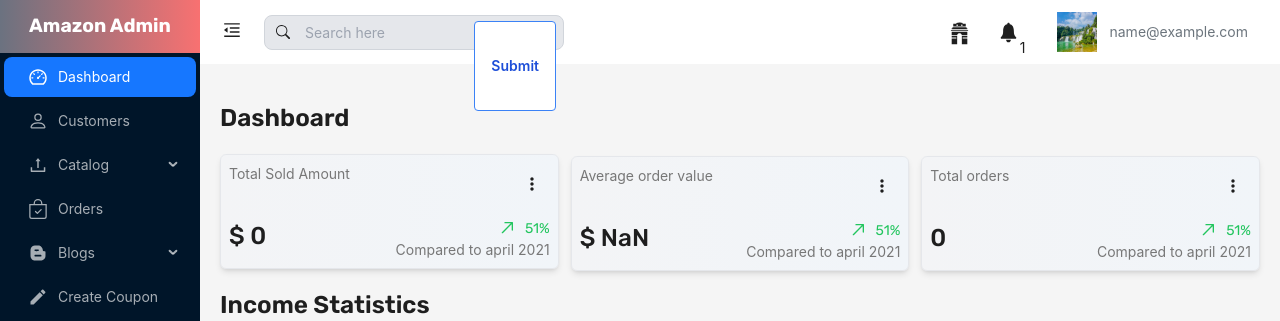
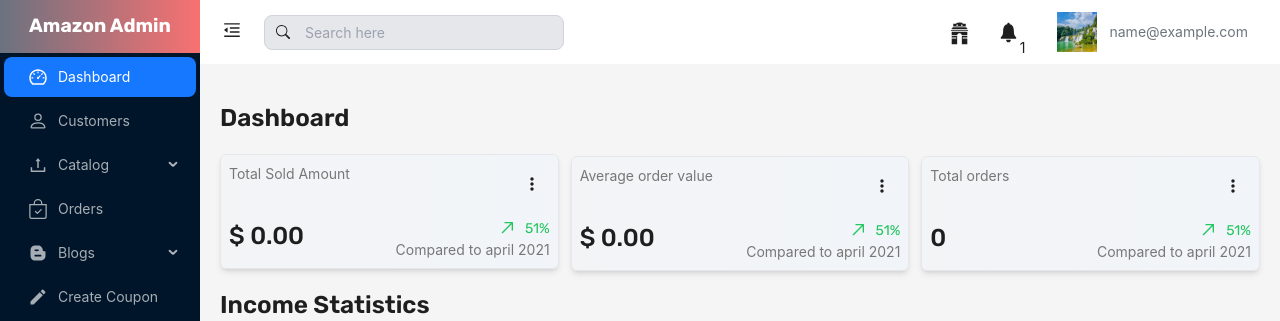
Before and after one commit to venu123143/amazon_admin, a React (Vite) app: page /admin in a window 1280 px wide. Shown: the top 321 px of the page. Built offline with nearby package versions, Linux system fonts and the light colour scheme; no server answers; sample sign-in values are in the browser's storage.

Commit message:
admin page changes

```diff
--- a/src/components/SalesCard.tsx
+++ b/src/components/SalesCard.tsx
@@ -3,17 +3,21 @@
 import { RxArrowTopRight } from "react-icons/rx"
 import { GoArrowDownRight } from "react-icons/go"
 
-const SalesCard = ({ title, value }: any) => {
+const SalesCard = ({ title, value, onClick }: any) => {
     const sales = 51;
 
     const [dropdown, setDropDown] = useState(false)
 
     return (
-        <div className="p-2 border hover:border-none cursor-pointer transition-all delay-75 duration-300 hover:scale-95 bg-gradient-to-r from-gray-100 to-slate-100 hover:bg-gradient-to-r hover:from-slate-300 hover:to-green-400 flex flex-col gap-4 justify-between bg-white rounded-md shadow-md w-full">
-            <div className="flex justify-between">
+        <div onClick={onClick} className="p-2 border hover:border-none cursor-pointer transition-all delay-75 duration-300 hover:scale-95 bg-gradient-to-r from-gray-100 to-slate-100 hover:bg-gradient-to-r hover:from-slate-300 hover:to-green-400 flex flex-col gap-4 justify-between bg-white rounded-md shadow-md w-full">
+            <div className="flex  justify-between">
                 <span className="text-[#777777]">{title}</span>
                 <div onClick={() => setDropDown(!dropdown)} className="relative p-2 rounded-full">
                     <BiDotsVerticalRounded className="inline cursor-pointer" size={20} />
+                </div>
+            </div>
+            <div className="flex justify-between ">
+                <h3 className="font-Rubik font-[450] text-[1.52rem]">{value}</h3>
                 {
                     dropdown && (
 
@@ -35,10 +39,6 @@
                         </div>
                     )
                 }
-                </div>
-            </div>
-            <div className="flex justify-between">
-                <h3 className="font-Rubik font-[450] text-[1.52rem]">{value}</h3>
                 <div>
                     <div className="flex justify-end">
                         {sales > 50 ? (
--- a/src/css/App.css
+++ b/src/css/App.css
@@ -39,6 +39,11 @@
     line-height: 0;
 }
 
+:where(.css-1vr7spz).ant-layout-header {
+    line-height: 0;
+    color: rgba(0, 0, 0, 0.88);
+}
+
 main {
     height: 80vh;
     overflow-y: scroll;
@@ -55,13 +60,12 @@
 
 :where(.css-dev-only-do-not-override-1vr7spz).ant-menu-dark .ant-menu-item-selected,
 :where(.css-dev-only-do-not-override-1vr7spz).ant-menu-dark>.ant-menu .ant-menu-item-selected {
-    margin:5px;
+    margin: 5px;
 }
 
 
 /* images grid  */
-* Home page start */
-.grid-wrapper img {
+* Home page start */ .grid-wrapper img {
     max-width: 100%;
     height: auto;
     vertical-align: middle;
--- a/src/pages/Dashboard/Dashboard.tsx
+++ b/src/pages/Dashboard/Dashboard.tsx
@@ -57,24 +57,31 @@
   ]
 
   const totalOrderAmount = orders?.reduce((total, order) => {
-    return total + order?.totalPrice
+    return total + (order?.totalPrice || 0); // Adding 0 if totalPrice is null or undefined
   }, 0);
 
   // Calculate the average order value
-  const averageOrderValue = totalOrderAmount / orders.length;
+  const averageOrderValue = orders.length > 0 ? totalOrderAmount / orders.length : 0;
+
+  // Format the total order amount and average order value to two decimal places
+  const formattedTotalOrderAmount = Number.isNaN(totalOrderAmount) ? 0 : totalOrderAmount.toFixed(2);
+  const formattedAverageOrderValue = Number.isNaN(averageOrderValue) ? 0 : averageOrderValue.toFixed(2);
 
   const cards = [
     {
-      title: 'Total Sold Amount ',
-      value: `$ ${totalOrderAmount}`,
+      title: 'Total Sold Amount',
+      value: `$ ${formattedTotalOrderAmount}`,
+      onClick: () => { }
     },
     {
       title: 'Average order value',
-      value: `$ ${averageOrderValue}`,
+      value: `$ ${formattedAverageOrderValue}`,
+      onClick: () => { }
     },
     {
       title: 'Total orders',
       value: orders.length,
+      onClick: () => navigate('/admin/orders')
     },
   ]
 
@@ -85,7 +92,7 @@
       <div className="block 1100px:flex justify-between items-center gap-3 space-y-1 w-full">
         {cards.map((each, index) => (
           <div className="lg:w-full w-auto" key={index}>
-            <SalesCard title={each.title} value={each.value} />
+            <SalesCard title={each.title} value={each.value} onClick={each.onClick} />
           </div>
         ))}
 
--- a/src/pages/Dashboard/MainLayout.tsx
+++ b/src/pages/Dashboard/MainLayout.tsx
@@ -233,11 +233,11 @@
                             <input type="search" id="default-search" placeholder="Search here"
                                 className="block w-full h-full p-2 pl-10 text-sm text-gray-900 border border-gray-300 outline-none focus:shadow-md rounded-lg bg-gray-200 focus:bg-white"
                                 required />
-                            <button
+                            {/* <button
                                 type='submit'
                                 className="bg-white absolute right-2 top-1.5 px-4 py-3 hover:bg-blue-600 text-blue-700 font-semibold hover:text-white border border-blue-500 hover:border-transparent rounded">
                                 Submit
-                            </button>
+                            </button> */}
                         </form>
                     </div>
                     <div className=' mr-5  flex items-center justify-between gap-5'>
--- a/src/pages/product/Customers.tsx
+++ b/src/pages/product/Customers.tsx
@@ -51,6 +51,7 @@
       title: 'SNO.',
       dataIndex: 'key',
       render: (text: string) => <a>{text}</a>,
+      sorter: (a, b) => parseInt(a.key as string) - parseInt(b.key as string)
     },
     {
       title: 'Name',
@@ -92,7 +93,19 @@
     },
     {
       title: 'CreatedAt',
-      dataIndex: 'CreatedAt',
+      dataIndex: 'createdAt',
+      sorter: (a, b) => {
+        const nameA = a.createdAt
+        const nameB = b.createdAt
+
+        if (nameA < nameB) {
+          return -1;
+        }
+        if (nameA > nameB) {
+          return 1;
+        }
+        return 0;
+      }
     },
     {
       title: 'Is Blocked',
```
Lines whose indentation alone changed are shown as unchanged.
